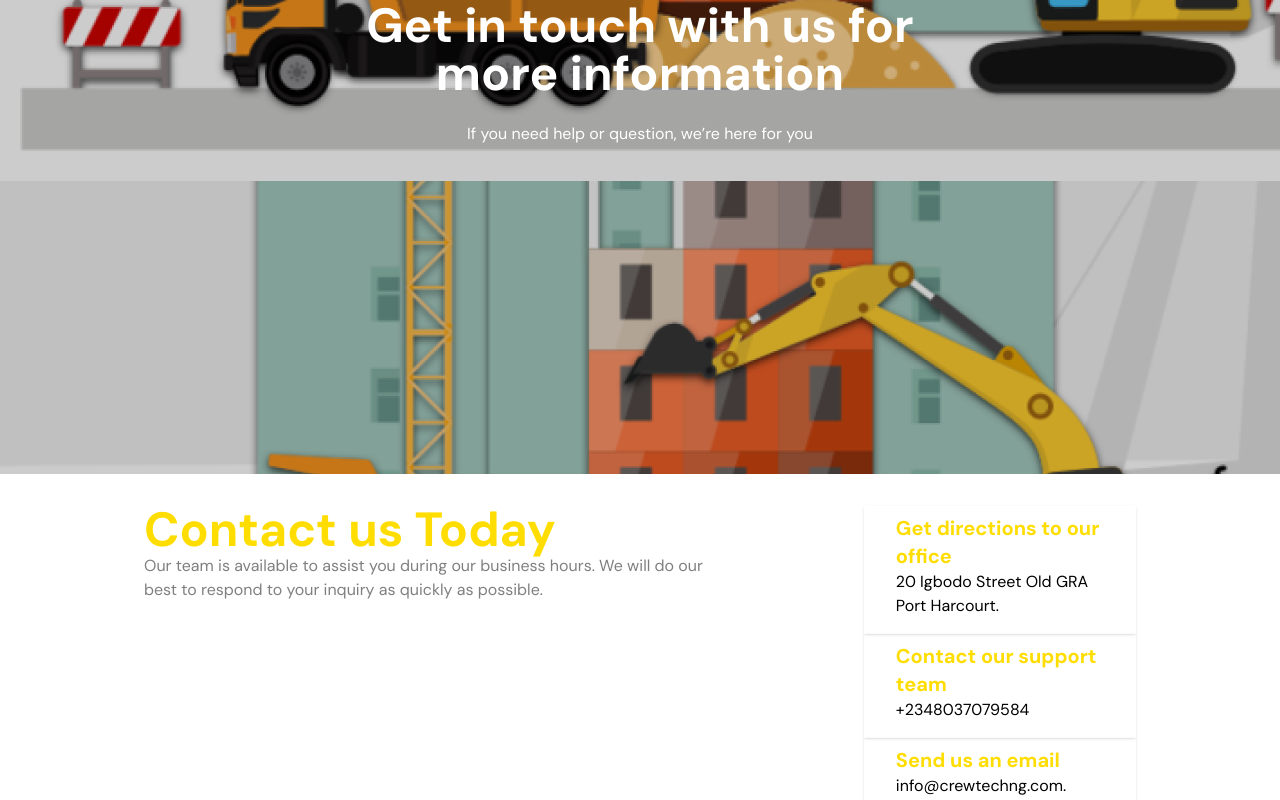
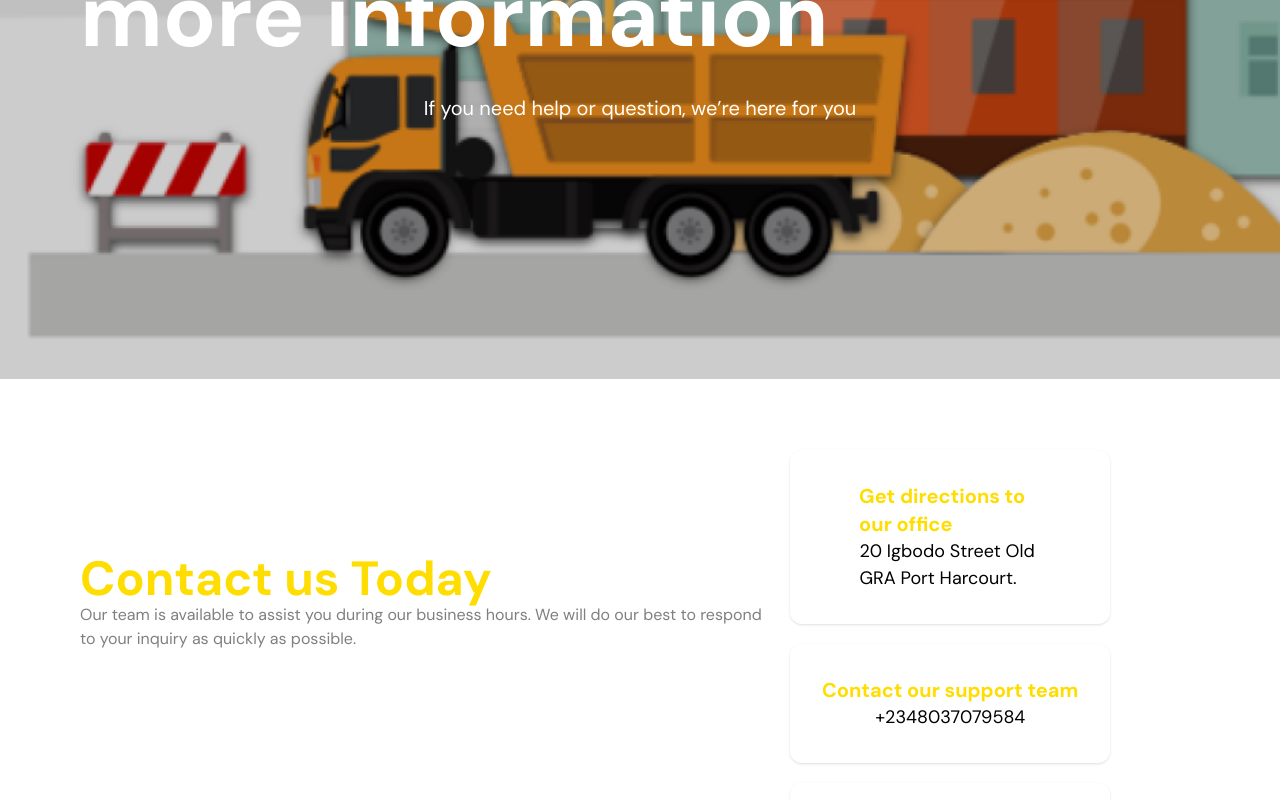
Before and after one commit to Ebiperre/FormyardNIG, a React (Vite) app: page /contact in a window 1280 px wide. Shown: the part 440-1240 px from the top of the page. Built offline with nearby package versions, Linux system fonts and the light colour scheme.

Commit message:
quick fix to contact page

```diff
--- a/src/pages/Contact.jsx
+++ b/src/pages/Contact.jsx
@@ -12,10 +12,10 @@ function Contact() {
     <div>
     <header
       style={{ backgroundImage: `url(${contact})` }}
-      className="min-h-[551px]"
+      className="relative max-container padding-container flex flex-col gap-20 py-2 pb-32 md:gap-28 lg:pb-20 lg:pt-2 xl:flex-row bg-cover"
     >
-      <div className="container px-36 mx-auto">
-        <div className=" w-full flex justify-between pt-2">
+      <div className="relative z-20 flex flex-1 flex-col xl:w-1/2">
+        <div className=" w-full flexBetween pt-2">
           <div className="w-24">
             <Link to={`/`} className="font-bold">
               <img src={logo} />
@@ -27,36 +27,36 @@ function Contact() {
         </div>
 
         {/* CTA */}
-        <div className="grid gap-[24px] text-center  w-full  h-screen justify-center items-center   place-content-center">
-          <h1 className=" font-bold text-5xl text-white w-3/5 mx-auto ">
+        <div className="relative flexCenter flex-1  flex-col py-16 lg:py-44 gap-3 lg:gap-6">
+          <h1 className=" bold-52 lg:bold-88 text-white">
             Get in touch with us for more information
           </h1>
-          <p className="text-white font-normal w-4/5  mx-auto  ">
+          <p className="text-white regular-14 lg:regular-20  ">
             If you need help or question, we’re here for you
           </p>
         </div>
       </div>
     </header>
     {/* conatct form */}
-    <section className='bg-white py-8 px-36 mx-auto'>
-      <div className='flex'>
+    <section className='relative padding-container max-container flex flex-col py-16 lg:py-44 gap-3 lg:gap-6'>
+      <div className='flex flex-col lg:flex-row gap-3'>
         <div>
-          <h2 className='text-[#FD0] text-5xl font-bold space-y-4'>Contact us Today</h2>
-          <p className='w-4/5 text-black/50'  >Our team is available to assist you during our business hours. We will do our best to respond to your inquiry as quickly as possible.</p>
+          <h2 className='text-[#FD0] text-5xl font-bold space-y-4 '>Contact us Today</h2>
+          <p className='lg:w-[698.059px] text-black/50'  >Our team is available to assist you during our business hours. We will do our best to respond to your inquiry as quickly as possible.</p>
         </div>
-        <div className=''>
+        <div className='flex flex-col gap-5 mt-0 lg:-mt-[105px]'>
           {/* card items */}
-          <div className='shadow px-8  pt-2 pb-4'>
-            <h2 className='text-[#FD0] text-xl font-bold'>Get directions to our office</h2>
-            <p>20 Igbodo Street Old GRA Port Harcourt.</p>
+          <div className='shadow p-8 rounded-xl  flex-col flexCenter'>
+            <h2 className='text-[#FD0] text-xl font-bold w-[182.216px]'>Get directions to our office</h2>
+            <p className='w-[209.544px] regular-18 pl-[14px]'>20 Igbodo Street Old GRA Port Harcourt.</p>
           </div>
-          <div className='shadow px-8  pt-2 pb-4'>
+          <div className='shadow p-8 rounded-xl flex-col flexCenter'>
             <h2 className='text-[#FD0] text-xl font-bold'>Contact our support team</h2>
-            <p>+2348037079584</p>
+            <p className="regular-18">+2348037079584</p>
           </div>
-          <div className='shadow px-8  pt-2 pb-4'>
+          <div className='shadow p-8 rounded-xl flex-col flexCenter'>
             <h2 className='text-[#FD0] text-xl font-bold'>Send us an email</h2>
-            <p>info@crewtechng.com.</p>
+            <p className="regular-18">info@crewtechng.com.</p>
           </div>
         </div>
       </div>
```
Also changed, not shown: src/components/Navigation.jsx (+4 -5 lines).
